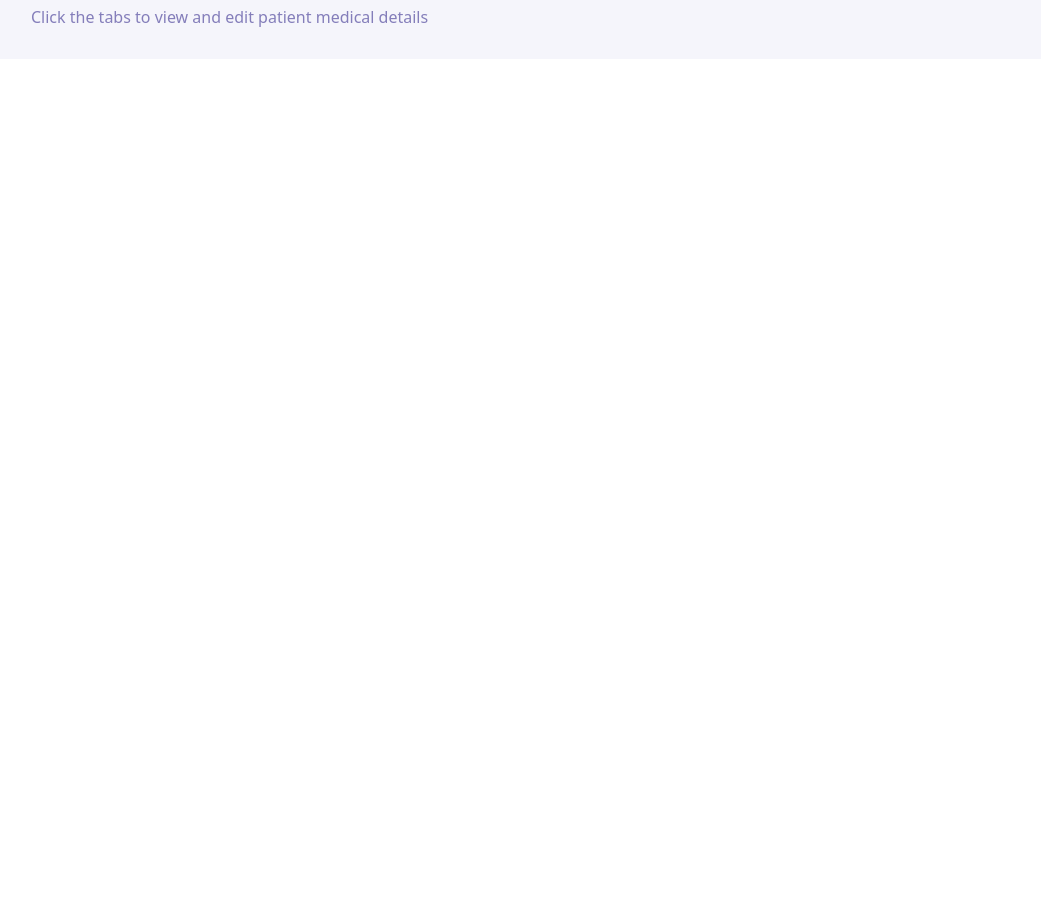
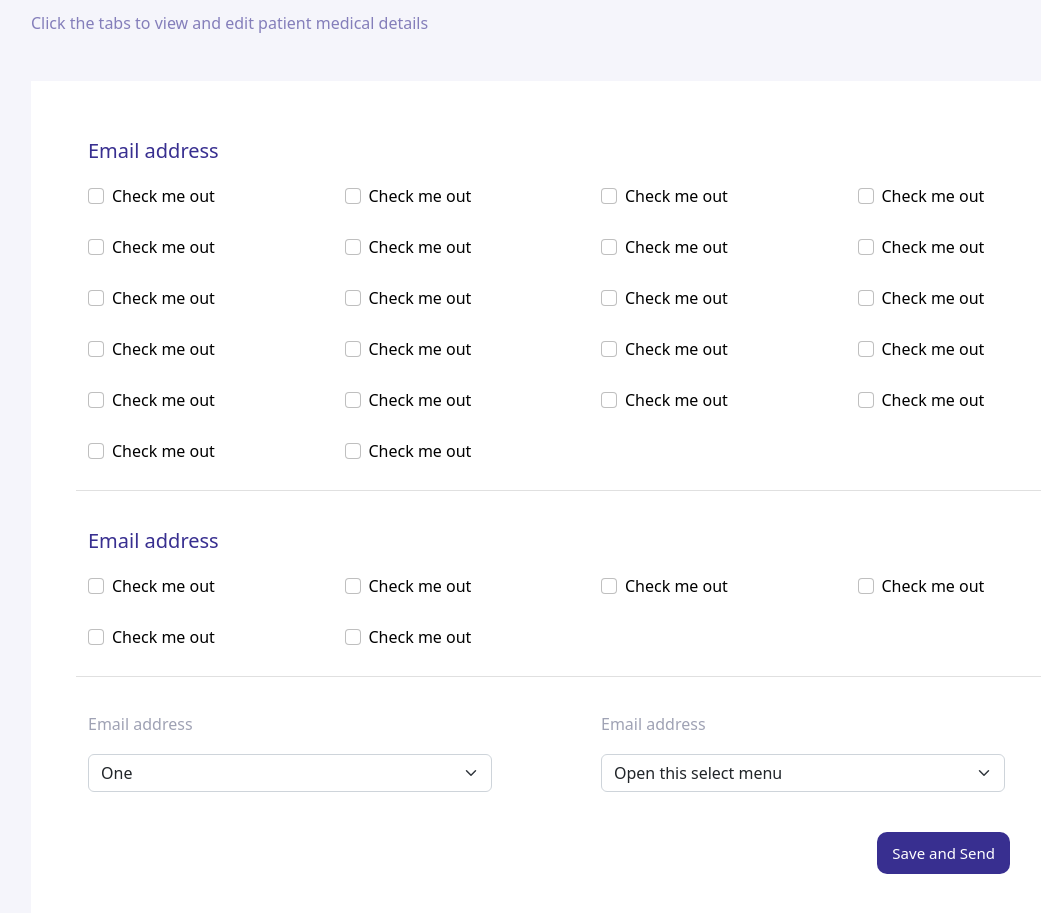
Before and after one commit to jjatuah/Kompletecare-frontend-task, a React (Create React App) app: page / in a window 1280 px wide. Shown: the part 571-1484 px from the top of the page, without its empty margins (51-1092 px from the left). Before the commit the page ends 800 px from the top, so only its background shows below. Built offline with nearby package versions, Linux system fonts and the light colour scheme.

Commit message:
completed main page

```diff
--- a/src/App.css
+++ b/src/App.css
@@ -5,7 +5,7 @@
 
 .custom-topBar {
   color: rgba(56, 47, 144, 0.6);
-  font-size: 14px;
+  font-size: 16px;
   font-weight: 500;
   padding-top: 40px;
 }
@@ -23,3 +23,46 @@
   padding-bottom: 30px;
   padding-top: 5px;
 }
+
+.custom-form {
+  background: #fff;
+  padding: 45px;
+}
+
+.custom-col {
+  padding: 0 25px 25px;
+  color: #000000;
+  font-weight: 500;
+}
+
+.custom-label1 {
+  color: #382F90;
+  font-weight: 500;
+  font-size: 20px;
+  padding: 10px 0;
+}
+
+.custom-row {
+  border-bottom: 1px solid #E0E0E0;
+  margin-bottom: 25px;
+}
+
+.custom-label2 {
+  color: #9FA2B4;
+  font-weight: 500;
+  font-size: 16px;
+  padding: 10px 0;
+}
+
+.custom-submitBtn {
+  margin-top: 40px;
+  background: #382F90;
+  color: #fff;
+  border: none;
+  display: flex;
+  margin-left: auto;
+  font-size: 15px;
+  padding: 10px 15px;
+  border-radius: 10px;
+  margin-right: 80px;
+}
--- a/src/App.js
+++ b/src/App.js
@@ -4,7 +4,7 @@ import vector1 from "./assets/Vector1.png";
 import vector2 from "./assets/Vector2.png";
 import "bootstrap/dist/css/bootstrap.min.css";
 import Sidebar from './components/sidebar/Sidebar';
-import {Container, Row, Col, Image} from 'react-bootstrap';
+import {Container, Row, Col, Image, Form, Button} from 'react-bootstrap';
 import { BsFillEnvelopeFill } from 'react-icons/bs';
 import { MdNotifications } from 'react-icons/md';
 
@@ -15,15 +15,83 @@ function App() {
       <section className="mainPage">
         <Container>
           <Row className="justify-content-end align-items-center custom-topBar">
-            <Col className='custom-topBarCol' xs={1} sm={1} md={1} lg={1}>Take a tour</Col>
-            <Col className='custom-topBarCol' xs={1} sm={1} fluid md={1}><Image src={vector1}/> </Col>
-            <Col className='custom-topBarCol' xs={1} sm={1} fluid md={1}><Image src={vector2}/></Col>
-            <Col className='custom-topBarCol' xs={1} sm={1} md={1}><Image roundedCircle fluid src={profilePic}/></Col>
+            <Col xs={1} sm={1} md={1} lg={1}>Take a tour</Col>
+            <Col xs={1} sm={1} fluid md={1}><Image src={vector1}/> </Col>
+            <Col xs={1} sm={1} fluid md={1}><Image src={vector2}/></Col>
+            <Col xs={1} sm={1} md={1}><Image roundedCircle fluid src={profilePic}/></Col>
           </Row>
           <h2 className='custom-header'>Update Patient Medical Record</h2>
           <p className='custom-text'>Click the tabs to view and edit patient medical details</p>
 
+          <Form className='custom-form'>
+            <Container>
+              <Form.Group className="" controlId="formBasicCheckbox">
+                <Form.Label className='custom-label1'>Email address</Form.Label>
+                <Row className="justify-content-start align-items-center custom-row">
+                  <Col className='custom-col' lg={3}><Form.Check type="checkbox" label="Check me out" /></Col>
+                  <Col className='custom-col' lg={3}><Form.Check type="checkbox" label="Check me out" /></Col>
+                  <Col className='custom-col' lg={3}><Form.Check type="checkbox" label="Check me out" /></Col>
+                  <Col className='custom-col' lg={3}><Form.Check type="checkbox" label="Check me out" /></Col>
+                  <Col className='custom-col' lg={3}><Form.Check type="checkbox" label="Check me out" /></Col>
+                  <Col className='custom-col' lg={3}><Form.Check type="checkbox" label="Check me out" /></Col>
+                  <Col className='custom-col' lg={3}><Form.Check type="checkbox" label="Check me out" /></Col>
+                  <Col className='custom-col' lg={3}><Form.Check type="checkbox" label="Check me out" /></Col>
+                  <Col className='custom-col' lg={3}><Form.Check type="checkbox" label="Check me out" /></Col>
+                  <Col className='custom-col' lg={3}><Form.Check type="checkbox" label="Check me out" /></Col>
+                  <Col className='custom-col' lg={3}><Form.Check type="checkbox" label="Check me out" /></Col>
+                  <Col className='custom-col' lg={3}><Form.Check type="checkbox" label="Check me out" /></Col>
+                  <Col className='custom-col' lg={3}><Form.Check type="checkbox" label="Check me out" /></Col>
+                  <Col className='custom-col' lg={3}><Form.Check type="checkbox" label="Check me out" /></Col>
+                  <Col className='custom-col' lg={3}><Form.Check type="checkbox" label="Check me out" /></Col>
+                  <Col className='custom-col' lg={3}><Form.Check type="checkbox" label="Check me out" /></Col>
+                  <Col className='custom-col' lg={3}><Form.Check type="checkbox" label="Check me out" /></Col>
+                  <Col className='custom-col' lg={3}><Form.Check type="checkbox" label="Check me out" /></Col>
+                  <Col className='custom-col' lg={3}><Form.Check type="checkbox" label="Check me out" /></Col>
+                  <Col className='custom-col' lg={3}><Form.Check type="checkbox" label="Check me out" /></Col>
+                  <Col className='custom-col' lg={3}><Form.Check type="checkbox" label="Check me out" /></Col>
+                  <Col className='custom-col' lg={3}><Form.Check type="checkbox" label="Check me out" /></Col>
+                </Row>
+              </Form.Group>
 
+
+              <Form.Group className="" controlId="formBasicCheckbox">
+                <Form.Label className='custom-label1'>Email address</Form.Label>
+                <Row className="justify-content-start align-items-center custom-row">
+                  <Col className='custom-col' lg={3}><Form.Check type="checkbox" label="Check me out" /></Col>
+                  <Col className='custom-col' lg={3}><Form.Check type="checkbox" label="Check me out" /></Col>
+                  <Col className='custom-col' lg={3}><Form.Check type="checkbox" label="Check me out" /></Col>
+                  <Col className='custom-col' lg={3}><Form.Check type="checkbox" label="Check me out" /></Col>
+                  <Col className='custom-col' lg={3}><Form.Check type="checkbox" label="Check me out" /></Col>
+                  <Col className='custom-col' lg={3}><Form.Check type="checkbox" label="Check me out" /></Col>
+                </Row>
+              </Form.Group>
+
+              <Form.Group className="" controlId="formBasicCheckbox">
+                <Row className="justify-content-start align-items-center">
+                  <Col lg={5}>
+                    <Form.Label className='custom-label2'>Email address</Form.Label>
+                    <Form.Select aria-label="Default select example">
+                      <option disabled>Open this select menu</option>
+                      <option value="1">One</option>
+                      <option value="2">Two</option>
+                      <option value="3">Three</option>
+                    </Form.Select>
+                  </Col>
+
+                  <Col lg={{ span: 5, offset: 1 }} >
+                    <Form.Label className='custom-label2'>Email address</Form.Label>
+                    <Form.Select aria-label="Default select example">
+                      <option value="none" selected disabled hidden>Open this select menu</option>
+                      <option value="1">One</option>
+                      <option value="2">Two</option>
+                      <option value="3">Three</option>
+                    </Form.Select>
+                  </Col>
+                </Row>
+              </Form.Group>
+              <input className="custom-submitBtn" type="submit" value={"Save and Send"} />
+            </Container>
+          </Form>
 
         </Container>
       </section>
```
